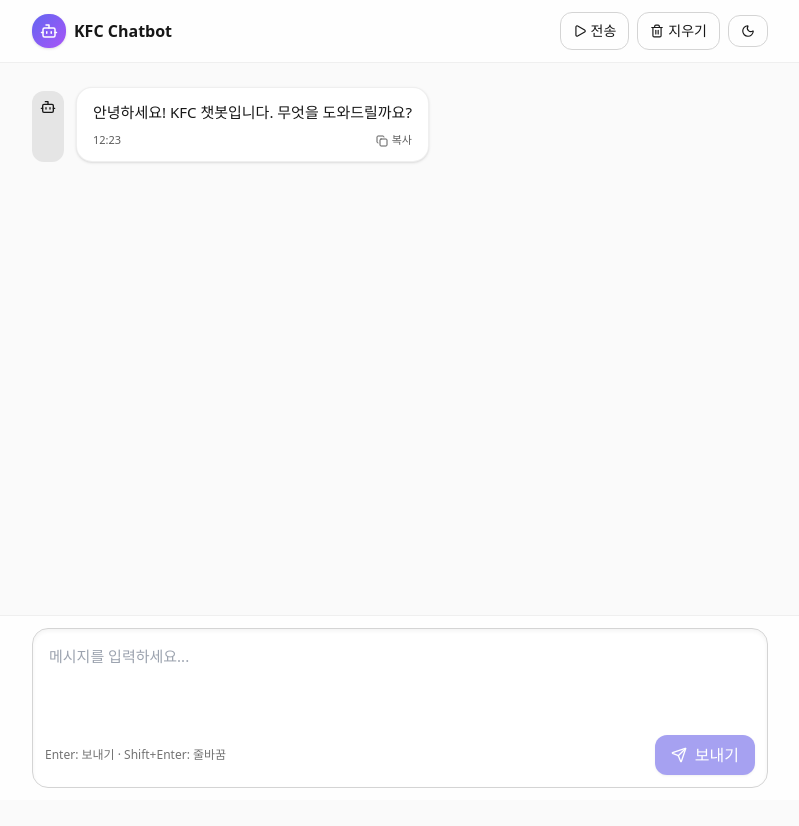
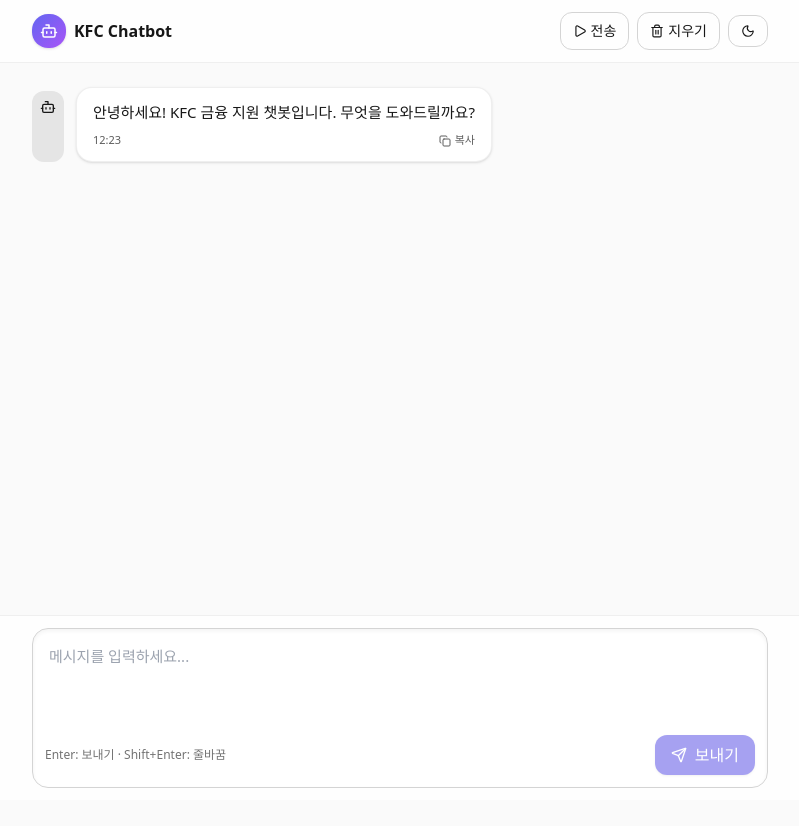
Before and after one commit to FSI-AI-Challenge/frontend, a React (Vite) app: page / in a window 1280 px wide. Shown: the top 826 px of the page, without its empty margins (240-1039 px from the left). Built offline with nearby package versions, Linux system fonts and the light colour scheme.

Commit message:
[style] 불필요한 공백 제거

```diff
--- a/src/App.jsx
+++ b/src/App.jsx
@@ -2,7 +2,7 @@ import React, { useEffect, useRef, useState } from "react";
 import { Bot, Send, User, Trash2, Copy, Square, Play, Moon, Sun, CheckCircle2, Loader2, CircleAlert } from "lucide-react";
 import { motion, AnimatePresence } from "framer-motion";
 
-const WELCOME = "안녕하세요! KFC 챗봇입니다. 무엇을 도와드릴까요?";
+const WELCOME = "안녕하세요! KFC 금융 지원 챗봇입니다. 무엇을 도와드릴까요?";
 
 function classNames(...xs) {
   return xs.filter(Boolean).join(" ");
@@ -26,7 +26,7 @@ export default function ChatbotFrontend() {
   const activeUserIdRef = useRef(null); // 진행표시를 붙일 "사용자 메시지" id
 
   const PROGRESS_STEPS = [
-  { id: "is_our_service"},
+  { id: "planner"},
   { id: "chatbot"},
   { id: "get_goal"},
   { id: "load_profile"},
@@ -395,7 +395,6 @@ async function callBackend({ history, onDelta, onProgress, onDone, onInterrupt,
   const reader = res.body.getReader();
   const decoder = new TextDecoder();
   let buffer = "";
-  let skippedHandshake = false; // ⬅️ 첫 공백(핸드셰이크)만 패스
 
   while (true) {
     const { value, done } = await reader.read();
@@ -433,13 +432,7 @@ async function callBackend({ history, onDelta, onProgress, onDone, onInterrupt,
           continue;
         }
 
-        // ✅ 첫 공백(핸드셰이크)만 무시
         let text = obj?.delta ?? "";
-        if (text === " " && !skippedHandshake) {
-          skippedHandshake = true;
-          continue;
-        }
-        // ✅ 실제 띄어쓰기 토큰은 NBSP로 변환해서 눈에 보이게
         if (text === " ") text = "\u00A0";
 
         if (text !== "") onDelta(text);
```
